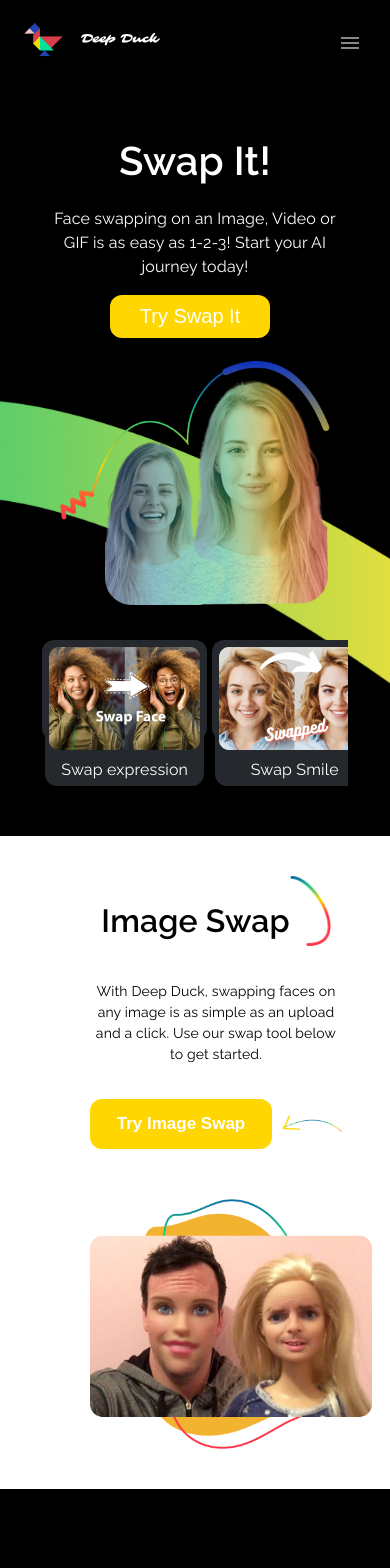
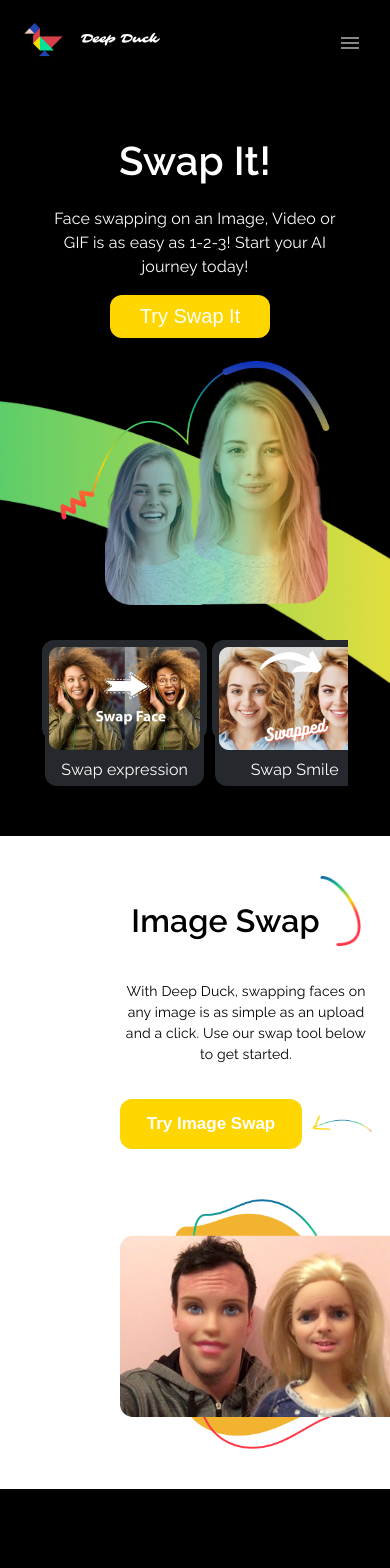
Before and after one commit to Rameeshakhan/DeepDuck, a React (Vite) app: page / in a window 390 px wide. Shown: the top 1568 px of the page. Built offline with nearby package versions, Linux system fonts and the light colour scheme.

Commit message:
Modified

```diff
--- a/src/assets/css/res.module.css
+++ b/src/assets/css/res.module.css
@@ -150,7 +150,7 @@
     display: block;
     text-align: center;
     margin: auto;
-    padding: 20px 60px;
+    padding: 20px auto;
   }
 
   .section2Content {
```
